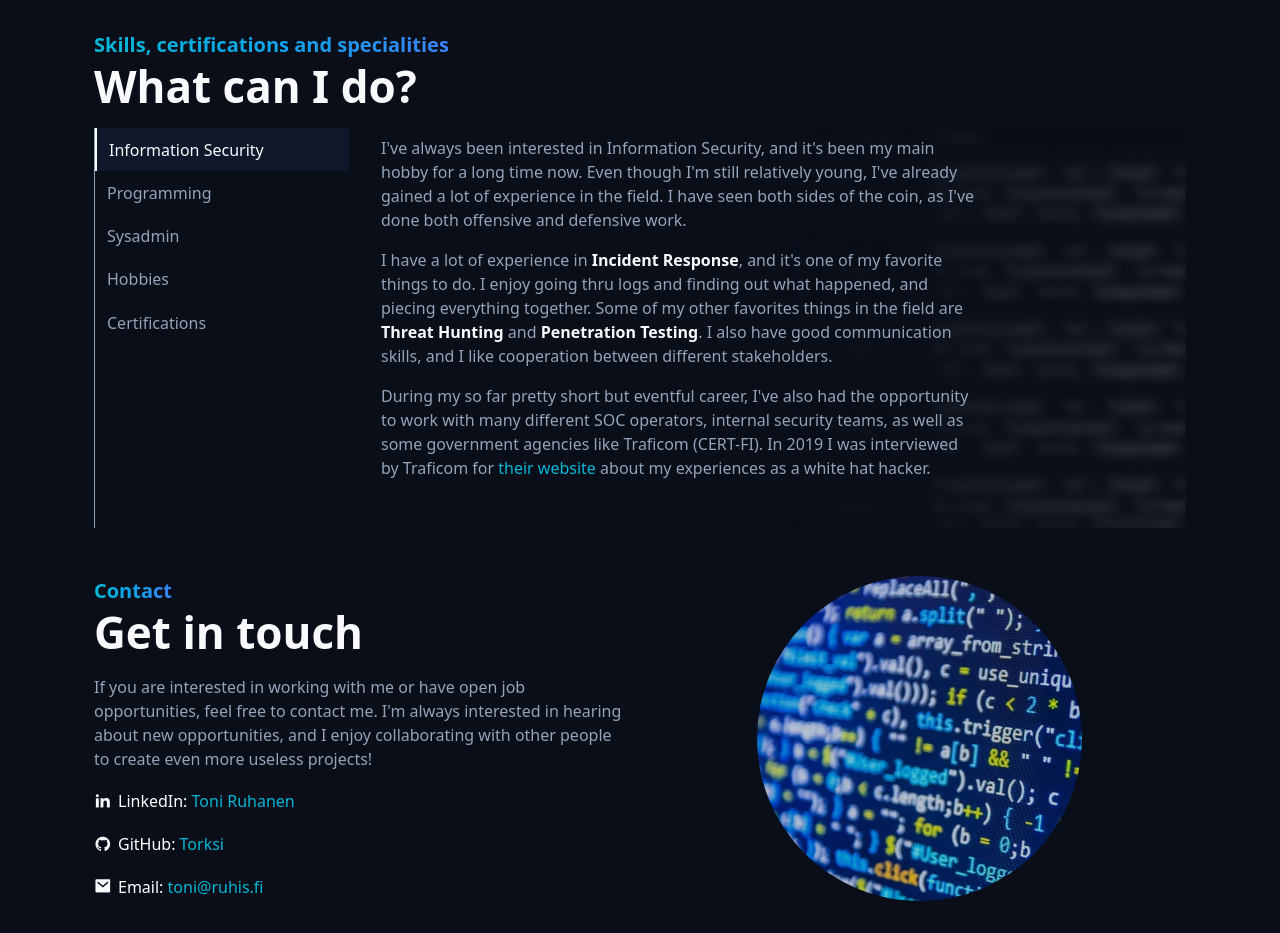
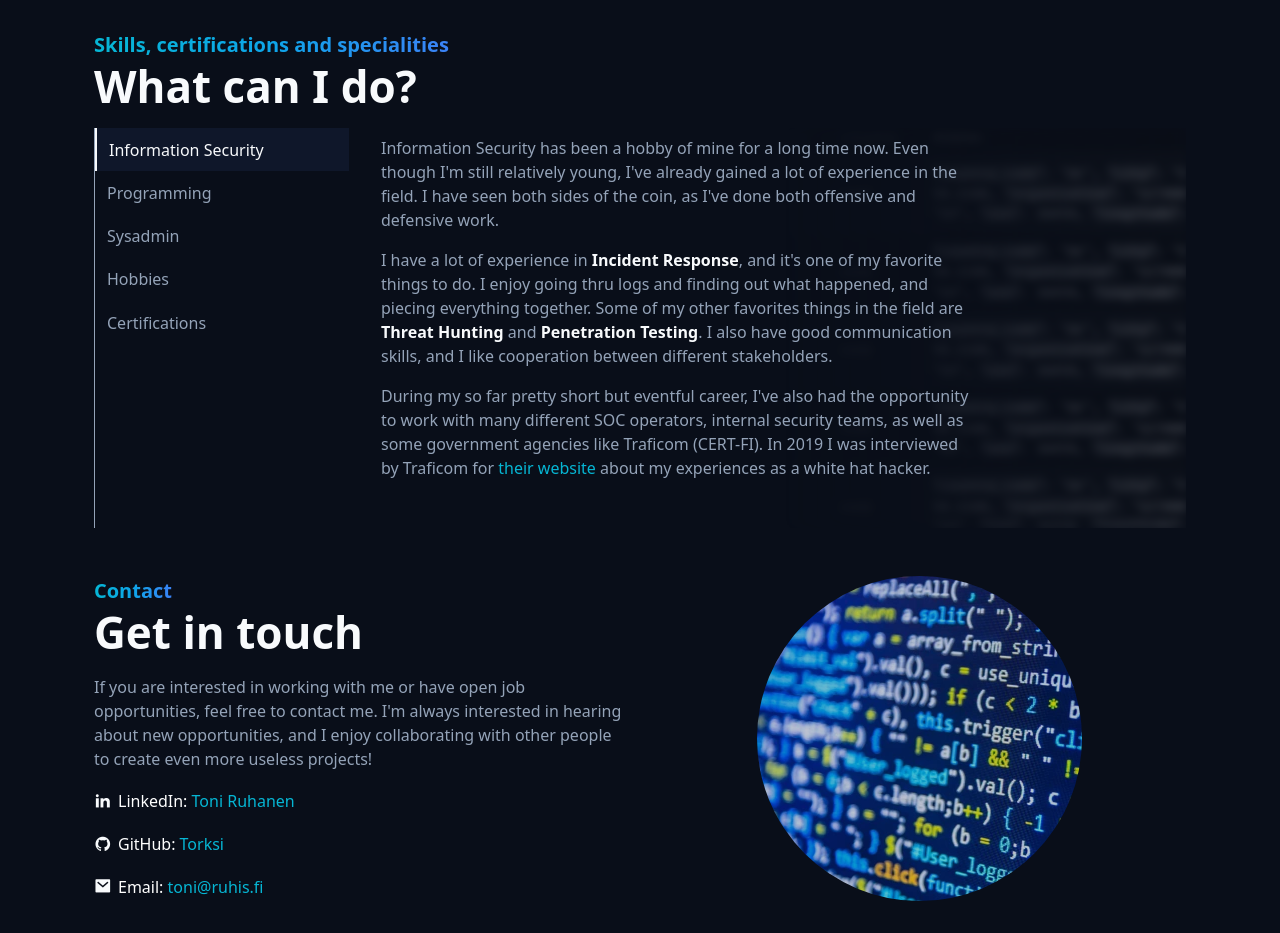
Before and after one commit to Torksi/ruhisfi, a Next.js app: page / in a window 1280 px wide. Shown: the part 2482-3415 px from the top of the page. Built offline with nearby package versions, Linux system fonts and the light colour scheme; a small style sheet from the web is missing.

Commit message:
Changed skills paragraph

```diff
--- a/src/components/content/Skills.tsx
+++ b/src/components/content/Skills.tsx
@@ -28,11 +28,11 @@ const Skills = () => {
                   <div className="tab-content tab-content-infosec">
                     <div className="content col-md-9">
                       <p>
-                        I've always been interested in Information Security, and
-                        it's been my main hobby for a long time now. Even though
-                        I'm still relatively young, I've already gained a lot of
-                        experience in the field. I have seen both sides of the
-                        coin, as I've done both offensive and defensive work.
+                        Information Security has been a hobby of mine for a long
+                        time now. Even though I'm still relatively young, I've
+                        already gained a lot of experience in the field. I have
+                        seen both sides of the coin, as I've done both offensive
+                        and defensive work.
                       </p>
                       <p>
                         I have a lot of experience in <b>Incident Response</b>,
```
